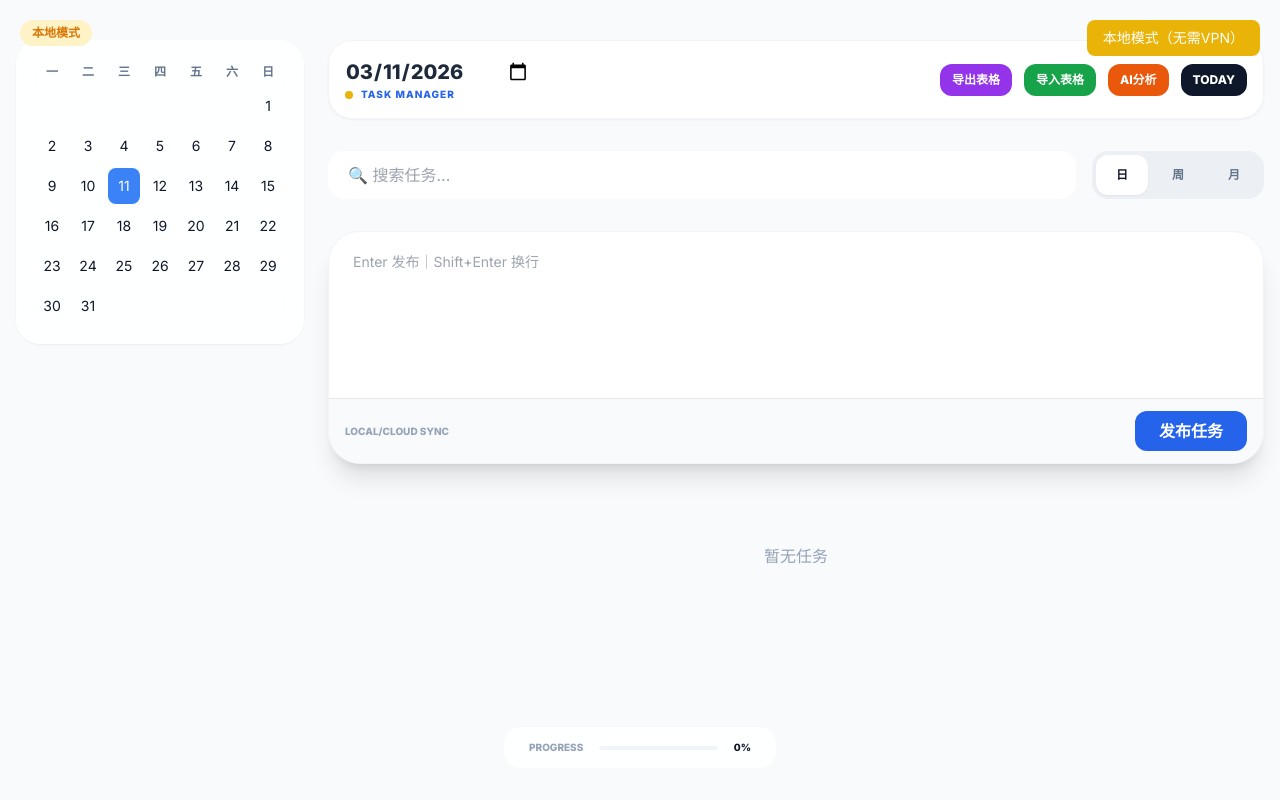
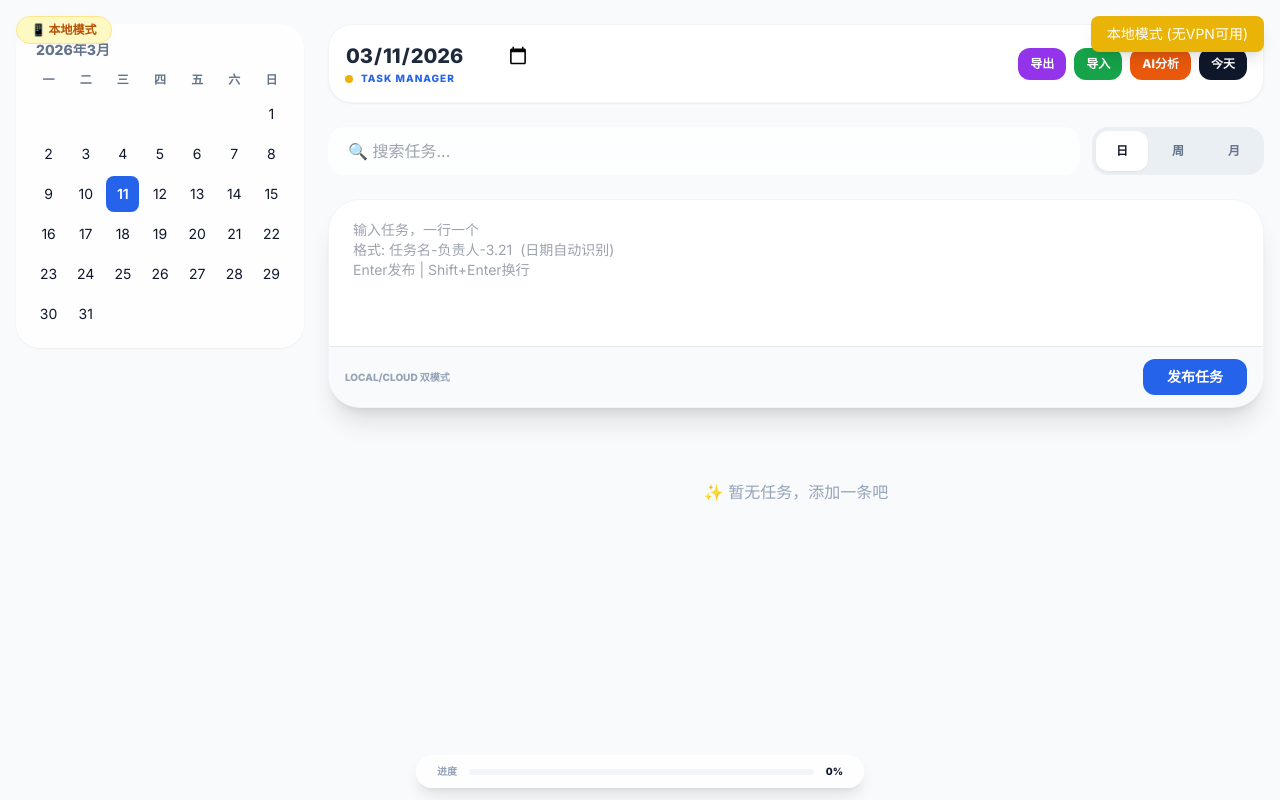
Before and after one commit to brauniole-sketch/day11, a plain HTML site: page Day vide coding.index.html in a window 1280 px wide. Drawn offline with nearby package versions, Linux system fonts and the light colour scheme; no server answers.

Commit message:
Update Day vide coding.index.html

```diff
--- a/Day vide coding.index.html
+++ b/Day vide coding.index.html
@@ -2,46 +2,53 @@
 <html lang="zh-CN">
 <head>
     <meta charset="UTF-8">
-    <meta name="viewport" content="width=device-width, initial-scale=1.0">
-    <title>任务管理系统 - 双模式版</title>
+    <meta name="viewport" content="width=device-width, initial-scale=1.0, maximum-scale=1.0, user-scalable=yes">
+    <title>任务管理系统 · 双模式版</title>
+    <!-- Firebase 9.22.0 -->
     <script src="https://www.gstatic.com/firebasejs/9.22.0/firebase-app-compat.js"></script>
     <script src="https://www.gstatic.com/firebasejs/9.22.0/firebase-database-compat.js"></script>
+    <!-- Tailwind + 额外库 -->
     <script src="https://cdn.tailwindcss.com"></script>
     <script src="https://cdn.jsdelivr.net/npm/xlsx@0.18.5/dist/xlsx.full.min.js"></script>
     <script src="https://cdn.jsdelivr.net/npm/axios@1.4.0/dist/axios.min.js"></script>
     <style>
         @import url('https://fonts.googleapis.com/css2?family=Inter:wght@400;600;800&display=swap');
-        body { font-family: 'Inter', sans-serif; transition: all 0.5s ease; }
-        .glass { background: rgba(255,255,255,0.85); backdrop-filter: blur(20px); }
-        .task-card { animation: slideIn 0.3s ease-out forwards; }
-        @keyframes slideIn { from { opacity:0; transform: translateY(10px); } to { opacity:1; transform: translateY(0); } }
-        .check-square { transition: all 0.2s; }
-        ::-webkit-scrollbar { width:0; }
-        .notification { position: fixed; top:20px; right:20px; z-index:9999; }
-        .mode-tag { position: fixed; top: 20px; left: 20px; padding: 4px 12px; border-radius: 20px; font-size: 12px; font-weight: 600; z-index: 10; }
-        .cloud-mode { background: #e0f2fe; color: #0284c7; }
-        .local-mode { background: #fef3c7; color: #d97706; }
-        .calendar-day { transition: all 0.2s; }
-        .calendar-day:hover { background: #eff6ff; }
-        .calendar-day.active { background: #3b82f6; color: white; }
+        * { font-family: 'Inter', sans-serif; -webkit-tap-highlight-color: transparent; }
+        body { transition: background 0.3s ease; background-color: #f8fafc; }
+        .glass { background: rgba(255,255,255,0.8); backdrop-filter: blur(20px); -webkit-backdrop-filter: blur(20px); }
+        .task-card { animation: fadeSlide 0.25s ease-out; }
+        @keyframes fadeSlide { 0% { opacity:0; transform: translateY(6px); } 100% { opacity:1; transform: translateY(0); } }
+        .check-square { transition: all 0.15s; }
+        .notification { position: fixed; top: 16px; right: 16px; z-index: 9999; max-width: 260px; }
+        .mode-tag { position: fixed; top: 16px; left: 16px; padding: 4px 14px; border-radius: 40px; font-size: 12px; font-weight: 700; z-index: 20; box-shadow: 0 2px 8px rgba(0,0,0,0.02); }
+        .cloud-mode { background: #dbeafe; color: #1e40af; border: 1px solid #bfdbfe; }
+        .local-mode { background: #fef9c3; color: #b45309; border: 1px solid #fde68a; }
+        .calendar-day { transition: 0.1s; border-radius: 30px; font-weight: 500; }
+        .calendar-day.active { background: #2563eb; color: white; font-weight: 600; }
+        .calendar-day:active { background: #dbeafe; }
+        ::-webkit-scrollbar { width: 0; background: transparent; }
+        .footer-progress { padding-bottom: env(safe-area-inset-bottom, 0.5rem); }
     </style>
 </head>
-<body class="bg-slate-50 min-h-screen text-slate-900">
+<body class="min-h-screen text-slate-900 pb-24">
 
-<!-- 模式提示标签 -->
+<!-- 模式提示标签 (左上角) -->
 <div id="modeTag" class="mode-tag hidden"></div>
-<div id="notification-container" class="notification"></div>
 
-<div class="max-w-7xl mx-auto px-4 py-10 flex flex-col lg:flex-row gap-6">
+<!-- 通知容器 -->
+<div id="notification-container" class="notification space-y-2"></div>
+
+<div class="max-w-7xl mx-auto px-4 py-6 flex flex-col lg:flex-row gap-6">
 
     <!-- ====================== 左侧整月日历 ====================== -->
-    <div class="lg:w-72 w-full glass rounded-3xl p-5 shadow-sm h-fit sticky top-10">
+    <div class="lg:w-72 w-full glass rounded-3xl p-4 shadow-sm h-fit sticky top-4">
+        <div class="text-sm font-bold text-slate-500 mb-2 px-1">2026年3月</div>
         <div id="fullMonthCalendar" class="grid grid-cols-7 gap-1 text-center text-sm"></div>
     </div>
 
     <!-- ====================== 右侧主内容 ====================== -->
     <div class="flex-1">
-        <nav class="flex items-center justify-between mb-8 bg-white p-4 rounded-3xl shadow-sm border border-slate-100 glass">
+        <nav class="flex items-center justify-between mb-6 bg-white p-4 rounded-3xl shadow-sm border border-slate-100 glass">
             <div class="flex flex-col">
                 <input type="date" id="datePicker" class="font-extrabold text-slate-800 bg-transparent border-none outline-none text-xl">
                 <div class="flex items-center gap-2">
@@ -49,46 +56,47 @@
                     <span class="text-[10px] font-black text-blue-600 tracking-widest uppercase">Task Manager</span>
                 </div>
             </div>
-            <div class="flex gap-3 flex-wrap">
-                <button onclick="exportTasksToExcel()" class="px-3 py-2 bg-purple-600 text-white rounded-xl text-xs font-bold">导出表格</button>
-                <button onclick="importTasksFromExcel()" class="px-3 py-2 bg-green-600 text-white rounded-xl text-xs font-bold">导入表格</button>
+            <div class="flex gap-2 flex-wrap justify-end">
+                <button onclick="exportTasksToExcel()" class="px-3 py-2 bg-purple-600 text-white rounded-xl text-xs font-bold">导出</button>
+                <button onclick="importTasksFromExcel()" class="px-3 py-2 bg-green-600 text-white rounded-xl text-xs font-bold">导入</button>
                 <button onclick="analyzeTasksWithZhipu()" class="px-3 py-2 bg-orange-600 text-white rounded-xl text-xs font-bold">AI分析</button>
-                <button onclick="jumpToToday()" class="px-3 py-2 bg-slate-900 text-white rounded-xl text-xs font-bold">TODAY</button>
+                <button onclick="jumpToToday()" class="px-3 py-2 bg-slate-900 text-white rounded-xl text-xs font-bold">今天</button>
             </div>
         </nav>
 
-        <div class="flex gap-4 mb-8">
+        <div class="flex gap-3 mb-6">
             <input type="text" id="searchInput" placeholder="🔍 搜索任务..."
-                   class="flex-1 px-5 py-3 rounded-2xl border-none outline-none">
-            <div class="flex gap-1 p-1 bg-slate-200/50 rounded-2xl w-fit">
+                   class="flex-1 px-5 py-3 rounded-2xl border-none outline-none bg-white/70 glass">
+            <div class="flex gap-1 p-1 bg-slate-200/60 rounded-2xl w-fit">
                 <button onclick="setView('day')" id="btn-day" class="px-5 py-2 text-xs font-bold rounded-xl bg-white shadow-sm">日</button>
                 <button onclick="setView('week')" id="btn-week" class="px-5 py-2 text-xs font-bold rounded-xl text-slate-500">周</button>
                 <button onclick="setView('month')" id="btn-month" class="px-5 py-2 text-xs font-bold rounded-xl text-slate-500">月</button>
             </div>
         </div>
 
-        <div class="bg-white rounded-[2rem] shadow-xl border border-slate-100 overflow-hidden mb-10">
-            <textarea id="taskInput" placeholder="Enter 发布｜Shift+Enter 换行" rows="6"
+        <div class="bg-white rounded-[2rem] shadow-xl border border-slate-100 overflow-hidden mb-8">
+            <textarea id="taskInput" placeholder="输入任务，一行一个&#10;格式: 任务名-负责人-3.21  (日期自动识别)&#10;Enter发布 | Shift+Enter换行" rows="5"
                       class="w-full px-6 py-5 border-none outline-none text-sm resize-none bg-transparent"></textarea>
             <div class="bg-slate-50 px-4 py-3 flex justify-between items-center border-t">
-                <span class="text-[10px] text-slate-400 font-bold uppercase">Local/Cloud Sync</span>
-                <button onclick="processInput()" class="bg-blue-600 text-white px-6 py-2 rounded-xl font-bold">发布任务</button>
+                <span class="text-[10px] text-slate-400 font-bold uppercase">Local/Cloud 双模式</span>
+                <button onclick="processInput()" class="bg-blue-600 text-white px-6 py-2 rounded-xl font-bold text-sm">发布任务</button>
             </div>
         </div>
 
-        <div id="ai-analysis-result" class="mb-8 glass p-5 rounded-2xl hidden">
-            <h3 class="font-bold text-slate-800 mb-2">AI 分析结果</h3>
+        <div id="ai-analysis-result" class="mb-6 glass p-5 rounded-2xl hidden">
+            <h3 class="font-bold text-slate-800 mb-2 flex items-center gap-2">🤖 AI 分析结果</h3>
             <div id="ai-analysis-content" class="text-sm text-slate-600"></div>
         </div>
 
-        <div id="taskList" class="space-y-4"></div>
+        <div id="taskList" class="space-y-3"></div>
     </div>
 </div>
 
-<footer class="fixed bottom-8 left-1/2 -translate-x-1/2 w-full max-w-xs px-6">
-    <div class="glass border border-white p-3 rounded-2xl flex justify-between items-center px-6">
-        <span class="text-[10px] font-bold text-slate-400 uppercase">Progress</span>
-        <div class="flex-1 mx-4 h-1 bg-slate-100 rounded-full overflow-hidden">
+<!-- 底部进度条 -->
+<footer class="fixed bottom-0 left-0 w-full px-4 pb-3 pt-1 footer-progress">
+    <div class="glass border border-white/50 p-2 rounded-2xl flex justify-between items-center px-5 max-w-md mx-auto shadow-lg">
+        <span class="text-[10px] font-bold text-slate-400 uppercase">进度</span>
+        <div class="flex-1 mx-3 h-1.5 bg-slate-100 rounded-full overflow-hidden">
             <div id="progress-bar" class="h-full bg-blue-600 transition-all w-0"></div>
         </div>
         <span id="progress-text" class="text-[10px] font-bold text-slate-900">0%</span>
@@ -132,7 +140,7 @@ function padStart(str, len, ch) {
 function showNotification(msg, type = "info") {
     const c = { success: "bg-green-500", info: "bg-blue-500", warning: "bg-yellow-500", error: "bg-red-500" };
     const div = document.createElement("div");
-    div.className = `${c[type]} text-white px-4 py-2 rounded-lg text-sm mb-2`;
+    div.className = `${c[type]} text-white px-4 py-2 rounded-lg text-sm mb-2 shadow-lg`;
     div.innerText = msg;
     document.getElementById("notification-container").appendChild(div);
     setTimeout(() => div.remove(), 3000);
@@ -149,6 +157,7 @@ function parseDateFromLine(line) {
 // ====================== 整月日历生成 ======================
 function renderFullMonthCalendar() {
     const container = document.getElementById("fullMonthCalendar");
+    if (!container) return;
     container.innerHTML = "";
     const today = new Date();
     const year = today.getFullYear();
@@ -196,12 +205,12 @@ async function init() {
         await initFirebase();
         currentMode = "cloud";
         updateModeUI();
-        showNotification("已连接云端（VPN）", "success");
+        showNotification("已连接云端", "success");
     } catch (e) {
         currentMode = "local";
         updateModeUI();
         loadLocalTasks();
-        showNotification("本地模式（无需VPN）", "warning");
+        showNotification("本地模式 (无VPN可用)", "warning");
     }
     initEventListeners();
     renderTasks();
@@ -235,14 +244,14 @@ function updateModeUI() {
     tag.classList.remove("hidden");
     if (currentMode === "cloud") {
         tag.className = "mode-tag cloud-mode";
-        tag.innerText = "云端模式";
+        tag.innerText = "☁️ 云端模式";
     } else {
         tag.className = "mode-tag local-mode";
-        tag.innerText = "本地模式";
+        tag.innerText = "📱 本地模式";
     }
 }
 
-// ====================== 任务 ======================
+// ====================== 任务操作 ======================
 function processInput() {
     const ipt = document.getElementById("taskInput");
     const raw = ipt.value.trim();
@@ -272,18 +281,26 @@ function processInput() {
 }
 function toggleTask(id) {
     allTasks[id].completed = !allTasks[id].completed;
-    currentMode === "cloud" ? firebaseDB.child(id).update({completed:allTasks[id].completed}) : saveLocalTasks();
+    if (currentMode === "cloud" && firebaseDB) {
+        firebaseDB.child(id).update({completed: allTasks[id].completed});
+    } else {
+        saveLocalTasks();
+    }
     renderTasks();
 }
 function deleteTask(id) {
     if (!confirm("确定删除？")) return;
     delete allTasks[id];
-    currentMode === "cloud" ? firebaseDB.child(id).remove() : saveLocalTasks();
+    if (currentMode === "cloud" && firebaseDB) {
+        firebaseDB.child(id).remove();
+    } else {
+        saveLocalTasks();
+    }
     showNotification("已删除");
     renderTasks();
 }
 
-// ====================== 渲染（核心修改：排序逻辑） ======================
+// ====================== 渲染 ======================
 function renderTasks() {
     renderFullMonthCalendar();
     const list = document.getElementById("taskList");
@@ -291,10 +308,8 @@ function renderTasks() {
     const search = document.getElementById("searchInput").value.toLowerCase();
     let arr = Object.entries(allTasks).map(([id,v])=>({id,...v}));
 
-    // 1. 搜索筛选
     arr = arr.filter(t => t.content.toLowerCase().includes(search) || t.owner.toLowerCase().includes(search));
 
-    // 2. 视图筛选
     arr = arr.filter(t => {
         const td = t.deadline;
         if (currentView === "day") return td === viewDate;
@@ -309,38 +324,33 @@ function renderTasks() {
         return true;
     });
 
-    // 3. 核心修改：按视图类型差异化排序
+    // 排序
     if (currentView === "day") {
-        // 日视图：按创建时间降序（最新创建的在前）
         arr.sort((a,b)=>b.timestamp - a.timestamp);
     } else {
-        // 周/月视图：优先按截止日期升序（先到期的在前），同日期按创建时间降序
         arr.sort((a,b)=>{
-            // 先比较截止日期
             if (a.deadline < b.deadline) return -1;
             if (a.deadline > b.deadline) return 1;
-            // 同日期则按创建时间降序
             return b.timestamp - a.timestamp;
         });
     }
 
-    // 4. 渲染任务列表
     list.innerHTML = "";
     if (arr.length === 0) {
-        list.innerHTML = '<div class="text-center py-10 text-slate-400">暂无任务</div>';
+        list.innerHTML = '<div class="text-center py-10 text-slate-400">✨ 暂无任务，添加一条吧</div>';
         updateProgress([]);
         return;
     }
     arr.forEach(t => {
         const div = document.createElement("div");
-        div.className = `task-card glass p-5 rounded-3xl flex items-start gap-5 ${t.completed?'opacity-50':''}`;
+        div.className = `task-card glass p-5 rounded-3xl flex items-start gap-4 ${t.completed?'opacity-50':''}`;
         div.innerHTML = `
             <div onclick="toggleTask('${t.id}')" class="check-square w-9 h-9 rounded-xl border-2 cursor-pointer flex items-center justify-center ${t.completed?'bg-green-500 border-green-500 text-white':'border-slate-200 text-transparent'}">✔</div>
             <div class="flex-1">
                 <div class="flex items-center gap-2 flex-wrap"><span class="font-bold ${t.completed?'line-through':''}">${t.content}</span><span class="px-2 py-0.5 bg-blue-50 text-blue-600 text-[10px] rounded-md">${t.owner}</span></div>
-                <p class="text-[10px] text-slate-400 mt-1">日期：${t.deadline}</p>
+                <p class="text-[10px] text-slate-400 mt-1">📅 ${t.deadline}</p>
             </div>
-            <button onclick="deleteTask('${t.id}')" class="text-slate-300 hover:text-red-500">✕</button>
+            <button onclick="deleteTask('${t.id}')" class="text-slate-300 hover:text-red-500 text-lg w-8 h-8 flex items-center justify-center">✕</button>
         `;
         list.appendChild(div);
     });
@@ -354,7 +364,7 @@ function updateProgress(tasks) {
     document.getElementById("progress-text").innerText = p+"%";
 }
 
-// ====================== Excel ======================
+// ====================== Excel导入导出 ======================
 function exportTasksToExcel() {
     const arr = Object.values(allTasks).map(t=>({任务:t.content,负责人:t.owner,日期:t.deadline,状态:t.completed?"已完成":"未完成"}));
     const wb = XLSX.utils.book_new();
@@ -387,7 +397,11 @@ function importTasksFromExcel() {
                 };
             });
             allTasks = {...allTasks,...add};
-            currentMode === "cloud" ? firebaseDB.set(allTasks) : saveLocalTasks();
+            if (currentMode === "cloud" && firebaseDB) {
+                firebaseDB.set(allTasks);
+            } else {
+                saveLocalTasks();
+            }
             showNotification("导入成功","success");
             renderTasks();
         };
@@ -396,7 +410,7 @@ function importTasksFromExcel() {
     ipt.click();
 }
 
-// ====================== AI ======================
+// ====================== AI分析 ======================
 async function analyzeTasksWithZhipu() {
     const res = document.getElementById("ai-analysis-result");
     const con = document.getElementById("ai-analysis-content");
@@ -404,7 +418,7 @@ async function analyzeTasksWithZhipu() {
     con.innerText = "分析中...";
     try {
         const arr = Object.values(allTasks);
-        if (!arr.length) { con.innerText = "无任务"; return; }
+        if (!arr.length) { con.innerText = "无任务可分析"; return; }
         const g = {};
         arr.forEach(t=>{const o=t.owner||"全员";g[o]?g[o].push(t):g[o]=[t]});
         let p = "请分析任务分配是否合理，给出简洁建议：\n";
@@ -437,8 +451,12 @@ function setView(v) {
     currentView = v;
     ["day","week","month"].forEach(t=>{
         const el = document.getElementById("btn-"+t);
-        el.classList[t===v?"add":"remove"]("bg-white","shadow-sm","text-slate-900");
-        el.classList[t===v?"remove":"add"]("text-slate-500");
+        if (el) {
+            el.classList.toggle("bg-white", t===v);
+            el.classList.toggle("shadow-sm", t===v);
+            el.classList.toggle("text-slate-900", t===v);
+            el.classList.toggle("text-slate-500", t!==v);
+        }
     });
     renderTasks();
 }
@@ -450,5 +468,4 @@ function jumpToToday() {
 window.onload = init;
 </script>
 </body>
-
 </html>
```
